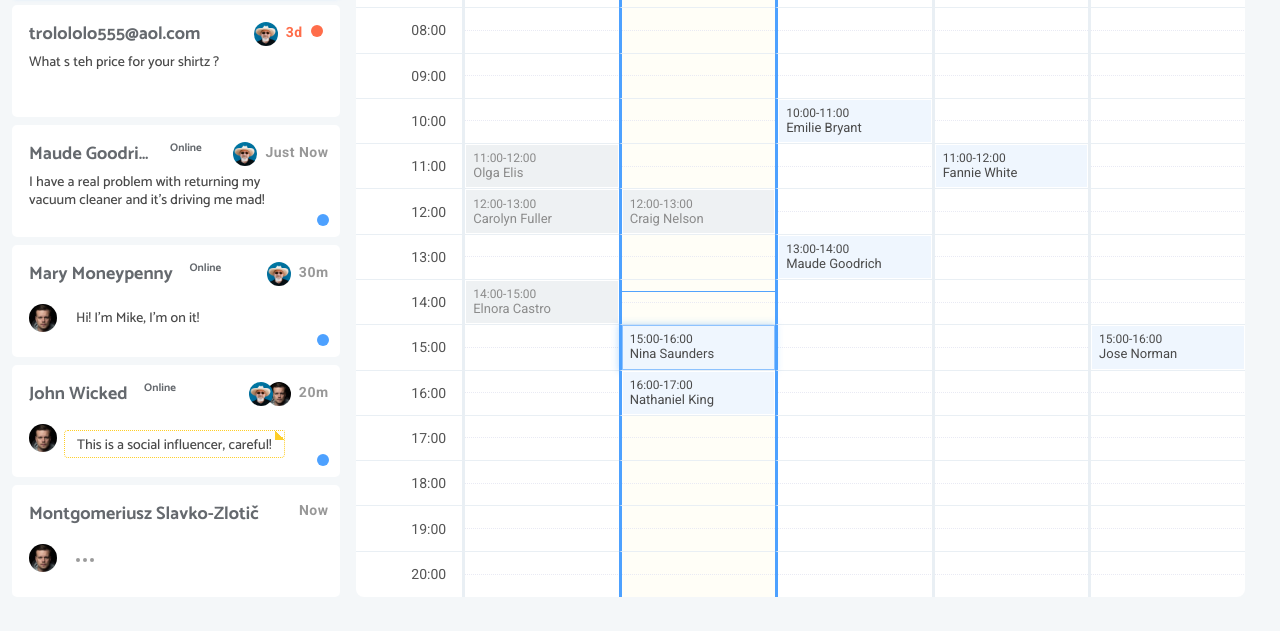
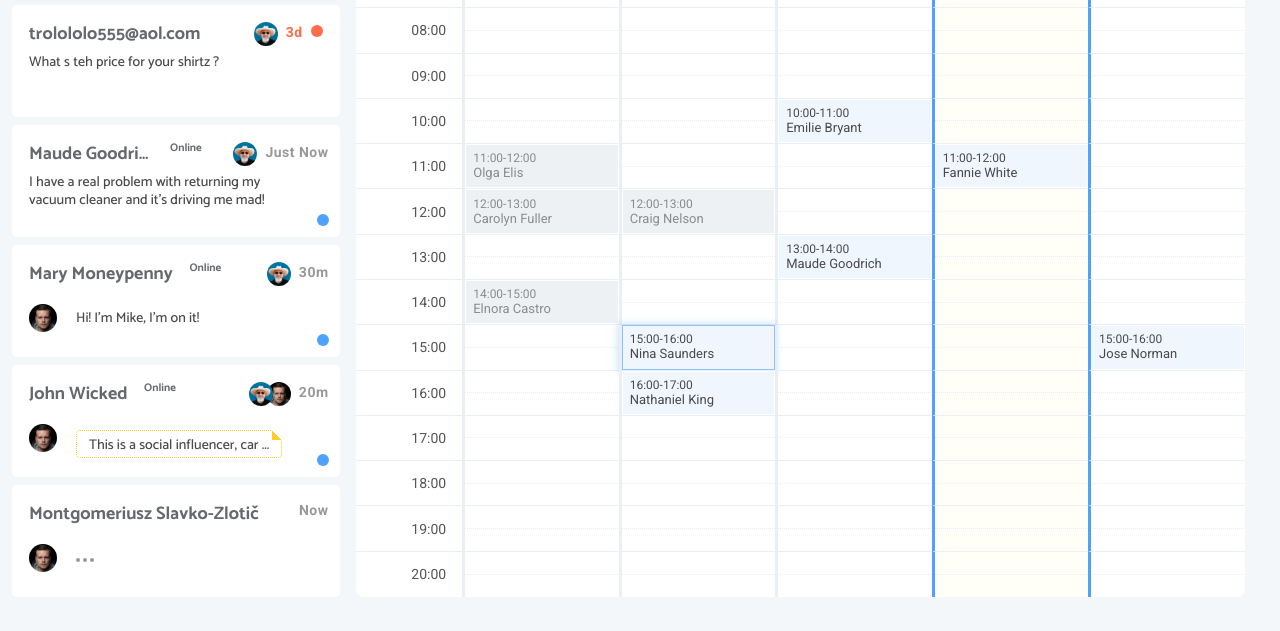
Before and after one commit to katarzynatobis/calendar-inbox, a plain HTML site: page index.html in a window 1280 px wide. Shown: the part 169-800 px from the top of the page. Drawn offline with Linux system fonts and the light colour scheme.

Commit message:
max string length for important message fixed + actual date highlighted

```diff
--- a/css/responsive.css
+++ b/css/responsive.css
@@ -55,7 +55,6 @@
     .chat-conversation article > img + .textbox {
         margin-top: 0;
         margin-left: 0;
-        padding-left: 0;
     }
 
     .chat-conversation .article-img {
--- a/css/style.css
+++ b/css/style.css
@@ -238,8 +238,7 @@ body {
 
 .chat-conversation article > img + .textbox {
     margin-top: 6px;
-    margin-left: 7px;
-    padding-left: 12px;
+    margin-left: 19px;
 }
 
 .chat-conversation .message-important {
@@ -252,10 +251,6 @@ body {
     max-height: 28px;
     background-clip: border-box;
     position: relative;
-    overflow: hidden;
-    white-space: nowrap;
-    text-overflow: ellipsis;
-    word-wrap: normal;
 }
 
 .chat-conversation .message-important:after {
--- a/index.html
+++ b/index.html
@@ -163,7 +163,7 @@
                         <tr id="first-row">
                             <th>GMT+02</th>
                             <td data-day="1">Mon 24/04</td>
-                            <td class="today" data-day="2">Tue 25/04</td>
+                            <td data-day="2">Tue 25/04</td>
                             <td data-day="3">Wed 26/04</td>
                             <td data-day="4">Thu 27/04</td>
                             <td data-day="5">Fri 28/04</td>
@@ -173,7 +173,7 @@
                         <tr class="row" data-hour="7">
                             <th>07:00</th>
                             <td data-day="1"></td>
-                            <td class="today" data-day="2"></td>
+                            <td data-day="2"></td>
                             <td data-day="3"></td>
                             <td data-day="4"></td>
                             <td data-day="5"></td>
@@ -182,7 +182,7 @@
                         <tr class="row" data-hour="8">
                             <th>08:00</th>
                             <td data-day="1"></td>
-                            <td class="today" data-day="2"></td>
+                            <td data-day="2"></td>
                             <td data-day="3"></td>
                             <td data-day="4"></td>
                             <td data-day="5"></td>
@@ -191,7 +191,7 @@
                         <tr class="row" data-hour="9">
                             <th>09:00</th>
                             <td data-day="1"></td>
-                            <td class="today" data-day="2"></td>
+                            <td data-day="2"></td>
                             <td data-day="3"></td>
                             <td data-day="4"></td>
                             <td data-day="5"></td>
@@ -200,7 +200,7 @@
                         <tr class="row" data-hour="10">
                             <th>10:00</th>
                             <td data-day="1"></td>
-                            <td class="today" data-day="2"></td>
+                            <td data-day="2"></td>
                             <td class="event future" data-day="3">10:00-11:00 <br><span class="name">Emilie Bryant</span></td>
                             <td data-day="4"></td>
                             <td data-day="5"></td>
@@ -209,7 +209,7 @@
                         <tr class="row" data-hour="11">
                             <th>11:00</th>
                             <td class="event past" data-day="1">11:00-12:00 <br><span class="name">Olga Elis</td>
-                            <td class="today" data-day="2"></td>
+                            <td data-day="2"></td>
                             <td data-day="3"></td>
                             <td class="event future" data-day="4">11:00-12:00 <br><span class="name">Fannie White</span></td>
                             <td data-day="5"></td>
@@ -218,7 +218,7 @@
                         <tr class="row" data-hour="12">
                             <th>12:00</th>
                             <td class="event past" data-day="1">12:00-13:00 <br><span class="name">Carolyn Fuller</span></td>
-                            <td class="today event past" data-day="2">12:00-13:00 <br><span class="name">Craig Nelson</span></td>
+                            <td class="event past" data-day="2">12:00-13:00 <br><span class="name">Craig Nelson</span></td>
                             <td data-day="3"></td>
                             <td data-day="4"></td>
                             <td data-day="5"></td>
@@ -227,7 +227,7 @@
                         <tr class="row" data-hour="13">
                             <th>13:00</th>
                             <td data-day="1"></td>
-                            <td class="today" data-day="2"></td>
+                            <td data-day="2"></td>
                             <td class="event future" data-day="3">13:00-14:00 <br><span class="name">Maude Goodrich</span></td>
                             <td data-day="4"></td>
                             <td data-day="5"></td>
@@ -236,7 +236,7 @@
                         <tr class="row" data-hour="14">
                             <th>14:00</th>
                             <td class="event past" data-day="1">14:00-15:00 <br><span class="name">Elnora Castro</span></td>
-                            <td class="today" data-day="2"> </td>
+                            <td data-day="2"> </td>
                             <td data-day="3"></td>
                             <td data-day="4"></td>
                             <td data-day="5"></td>
@@ -245,7 +245,7 @@
                         <tr class="row" data-hour="15">
                             <th>15:00</th>
                             <td data-day="1"></td>
-                            <td class="today event next future" data-day="2">15:00-16:00 <br><span class="name">Nina Saunders</span></td>
+                            <td class="event next future" data-day="2">15:00-16:00 <br><span class="name">Nina Saunders</span></td>
                             <td data-day="3"></td>
                             <td data-day="4"></td>
                             <td class="event future" data-day="5">15:00-16:00 <br><span class="name">Jose Norman</span></td>
@@ -254,7 +254,7 @@
                         <tr class="row" data-hour="16">
                             <th>16:00</th>
                             <td data-day="1"></td>
-                            <td class="today event future" data-day="3">16:00-17:00 <br><span class="name">Nathaniel King</span></td>
+                            <td class="event future" data-day="3">16:00-17:00 <br><span class="name">Nathaniel King</span></td>
                             <td data-day="3"></td>
                             <td data-day="4"></td>
                             <td data-day="5"></td>
@@ -263,7 +263,7 @@
                         <tr class="row" data-hour="17">
                             <th>17:00</th>
                             <td data-day="1"></td>
-                            <td class="today" data-day="2"></td>
+                            <td data-day="2"></td>
                             <td data-day="3"></td>
                             <td data-day="4"></td>
                             <td data-day="5"></td>
@@ -272,7 +272,7 @@
                         <tr class="row" data-hour="18">
                             <th>18:00</th>
                             <td data-day="1"></td>
-                            <td class="today" data-day="2"></td>
+                            <td data-day="2"></td>
                             <td data-day="3"></td>
                             <td data-day="4"></td>
                             <td data-day="5"></td>
@@ -281,7 +281,7 @@
                         <tr class="row" data-hour="19">
                             <th>19:00</th>
                             <td data-day="1"></td>
-                            <td class="today" data-day="2"></td>
+                            <td data-day="2"></td>
                             <td data-day="3"></td>
                             <td data-day="4"></td>
                             <td data-day="5"></td>
@@ -290,7 +290,7 @@
                         <tr class="row" data-hour="20">
                             <th>20:00</th>
                             <td data-day="1"></td>
-                            <td class="today" data-day="2"></td>
+                            <td data-day="2"></td>
                             <td data-day="3"></td>
                             <td data-day="4"></td>
                             <td data-day="5"></td>
--- a/js/main.js
+++ b/js/main.js
@@ -43,57 +43,71 @@ document.addEventListener("DOMContentLoaded", function (event) {
 
 
 
-    //    show actual time on calendar
+    //      show actual time on calendar
 
+    //      highlight the day
 
     const now = new Date();
     let actualDate = document.createElement("span");
     let date;
     actualDate.classList.add("line");
-    if (4 > 5 || 20 >= 21 || 20 < 7) {
+
+    if (now.getDay() < 6) {
+        console.log(now.getDay());
+        let today = document.querySelectorAll('[data-day="' + now.getDay() + '"]');
+        for (let i = 0; i < today.length; i++) {
+            today[i].classList.add('today');
+        }
+    }
+
+    //      add line with actual time
+
+    if (now.getDay() > 5 || now.getHours() >= 21 || now.getHours() < 7) {
         console.log("poza tabela");
     } else {
-        const dateHour = document.querySelectorAll('[data-hour="' + 14 + '"]')
+        let actualDate = document.createElement("span");
+        let date;
+        actualDate.classList.add("line");
+        const dateHour = document.querySelectorAll('[data-hour="' + now.getHours() + '"]')
         for (let i = 0; i < dateHour.length; i++) {
-            date = dateHour[i].querySelectorAll('[data-day="' + 2 + '"]');
+            date = dateHour[i].querySelectorAll('[data-day="' + now.getDay() + '"]');
             actualDate.style.height = (15 / 60) * date[0].clientHeight + 'px';
             date[0].appendChild(actualDate);
 
         }
     }
 
-    //      live version
-
-    //    if (now.getDay() > 5 || now.getHours() >= 21 || now.getHours() < 7 ){
-    //        console.log("poza tabela");
-    //    }
-    //    else{
-    //        const dateHour = document.querySelectorAll('[data-hour="' + now.getHours() + '"]')
-    //        for (let i = 0; i < dateHour.length; i++){
-    //            date = dateHour[i].querySelectorAll('[data-day="' + now.getDay() + '"]');
-    //            actualDate.style.height = (15 / 60) * date[0].clientHeight + 'px';
-    //            date[0].appendChild(actualDate);
-    //
-    //        }
-    //    }
-
 
     //      max string length depending on box size in textboxes
 
-    let textboxes = document.getElementsByClassName("textbox")
+    let textboxes = document.getElementsByClassName("textbox");
+    let textboxesImportant = document.getElementsByClassName("message-important");
     let height = textboxes[0].parentElement.parentElement.clientHeight;
     let width = textboxes[0].parentElement.parentElement.clientWidth;
     let maxCharacters = ((height - 50) / 20) * ((width - 15) / 10);
+    let maxCharactersImportant = ( width / 10);
 
-    for (let i = 0; i < chatConversation.length; i++) {
+    for (let i = 0; i < textboxes.length; i++) {
         if (textboxes[i].innerText.length > maxCharacters) {
             textboxes[i].innerText = textboxes[i].innerText.substr(0, maxCharacters) + " ...";
         }
     }
 
+    for (let i = 0; i < textboxesImportant.length; i++) {
+        if (textboxesImportant[i].innerText.length > maxCharactersImportant) {
+            textboxesImportant[i].innerText = textboxesImportant[i].innerText.substr(0, maxCharactersImportant) + " ...";
+        }
+    }
+
+
+
+
+    // checkbox circle position - JS bacause IE doesn't support transitions with calc
+
     let checkbox = document.getElementsByTagName("label")[0];
     let circle = document.getElementsByClassName("circle")[0];
     let ifChecked = false;
+
     checkbox.addEventListener("click", function () {
         if (ifChecked) {
             circle.style.left = this.clientWidth - 3 + "px";
```
